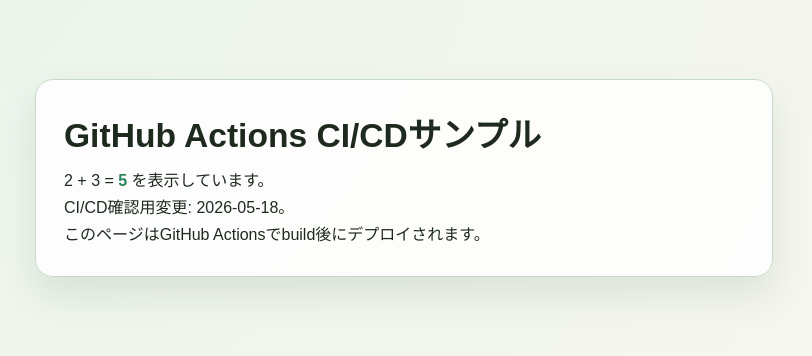
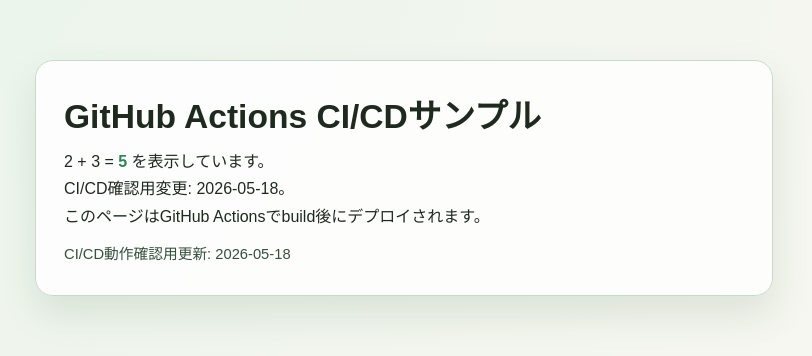
Before and after one commit to akachihiroki/github_actions, a website: page site/index.html in a window 1280 px wide. Shown: the part 222-578 px from the top of the page, without its empty margins (236-1048 px from the left). Drawn offline with Linux system fonts and the light colour scheme.

Commit message:
プッシュ

```diff
--- a/site/index.html
+++ b/site/index.html
@@ -41,6 +41,12 @@
         line-height: 1.7;
       }
 
+      .verify {
+        margin-top: 12px;
+        font-size: 0.92rem;
+        color: #36503d;
+      }
+
       strong {
         color: var(--accent);
       }
@@ -50,6 +56,7 @@
     <main class="card">
       <h1>GitHub Actions CI/CDサンプル</h1>
       <p id="result">計算結果を読み込み中...</p>
+      <p class="verify">CI/CD動作確認用更新: 2026-05-18</p>
     </main>
 
     <script type="module" src="./app.js"></script>
```
Also changed, not shown: dist/index.html.
